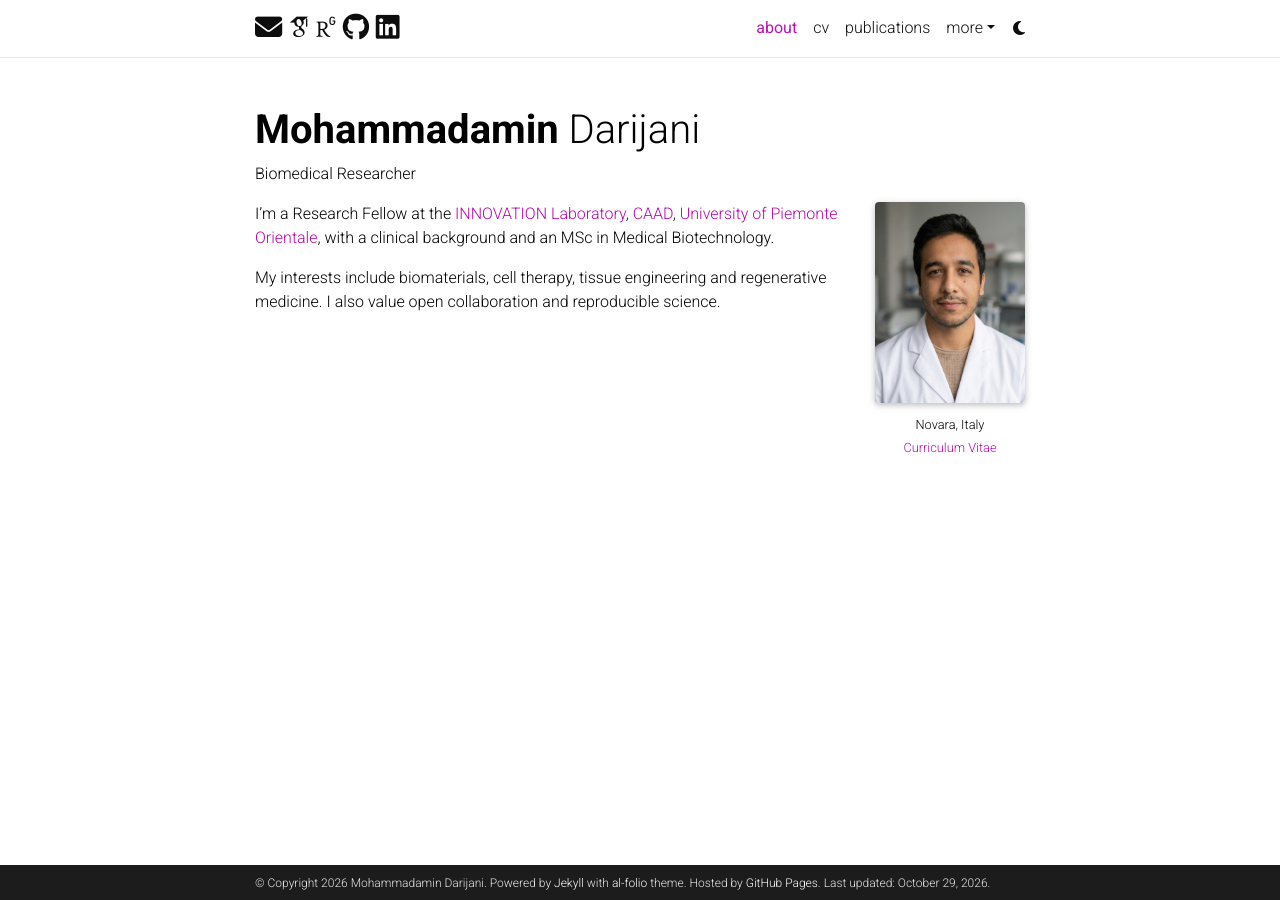
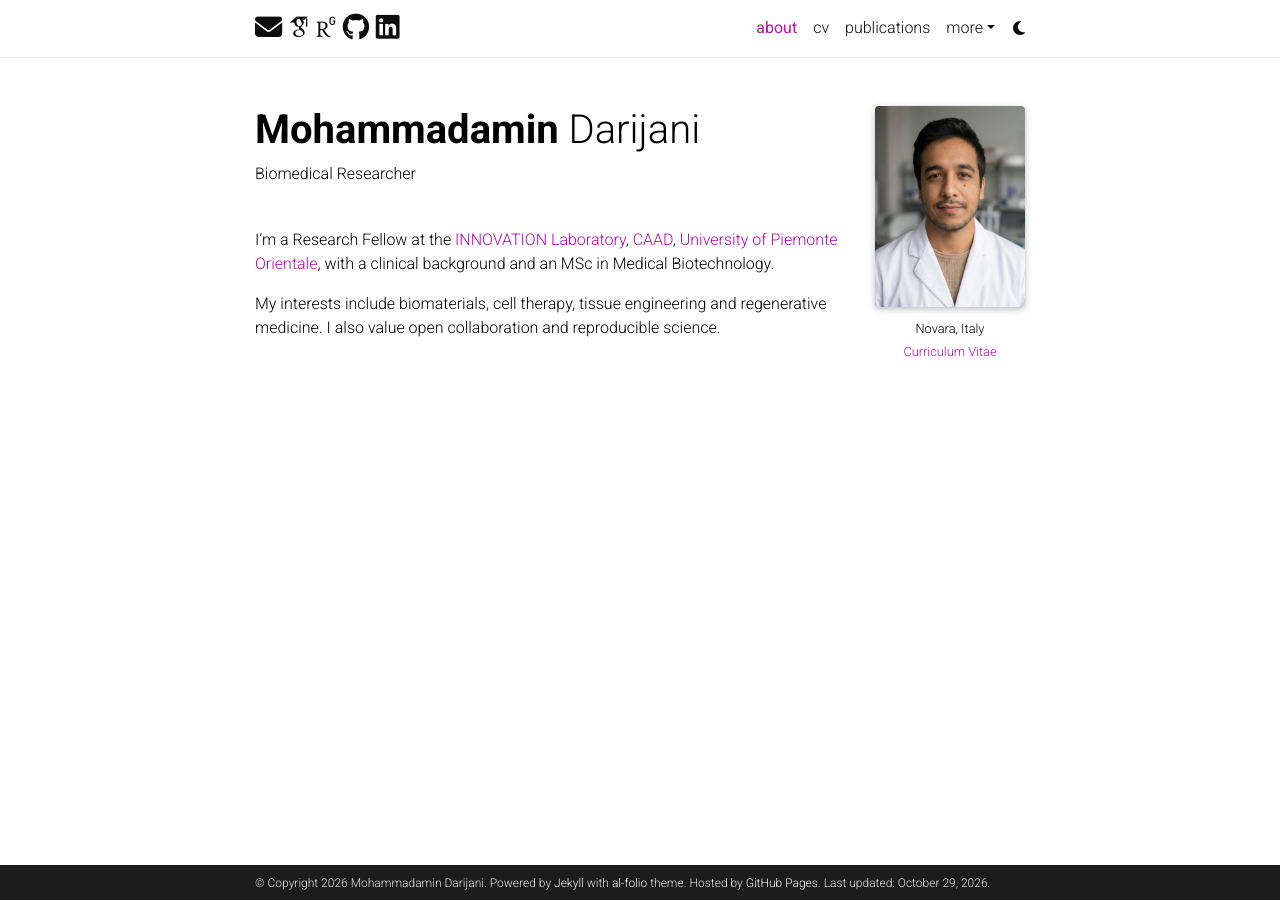
Before and after one commit to amindarijani/amindarijani.github.io, a Jekyll site: the page built from _pages/about.md, in a window 1280 px wide. Built offline with Jekyll 4.4.1, drawn with Linux system fonts in a browser that asks for light colours; some web fonts are replaced; comment, search, counter and statistics services are not loaded; a style sheet for code colours, icons or effects is not loaded.

Commit message:
Update _base.scss

```diff
--- a/_sass/_base.scss
+++ b/_sass/_base.scss
@@ -1158,3 +1158,37 @@ nav[data-toggle="toc"] {
     margin: 0 auto 1.5rem;
   }
 }
+
+/* About page: align portrait with the name */
+@media (min-width: 768px) {
+  .post:has(> article > .profile) {
+    display: grid;
+    grid-template-columns: minmax(0, 1fr) 150px;
+    column-gap: 2rem;
+    align-items: start;
+  }
+
+  .post:has(> article > .profile) > .post-header {
+    grid-column: 1;
+    grid-row: 1;
+    margin-bottom: 1rem;
+  }
+
+  .post:has(> article > .profile) > article {
+    display: contents;
+  }
+
+  .post > article > .profile {
+    grid-column: 2;
+    grid-row: 1 / span 2;
+    float: none !important;
+    width: 150px;
+    margin: 0 !important;
+  }
+
+  .post > article > .clearfix {
+    grid-column: 1;
+    grid-row: 2;
+    min-width: 0;
+  }
+}
```
